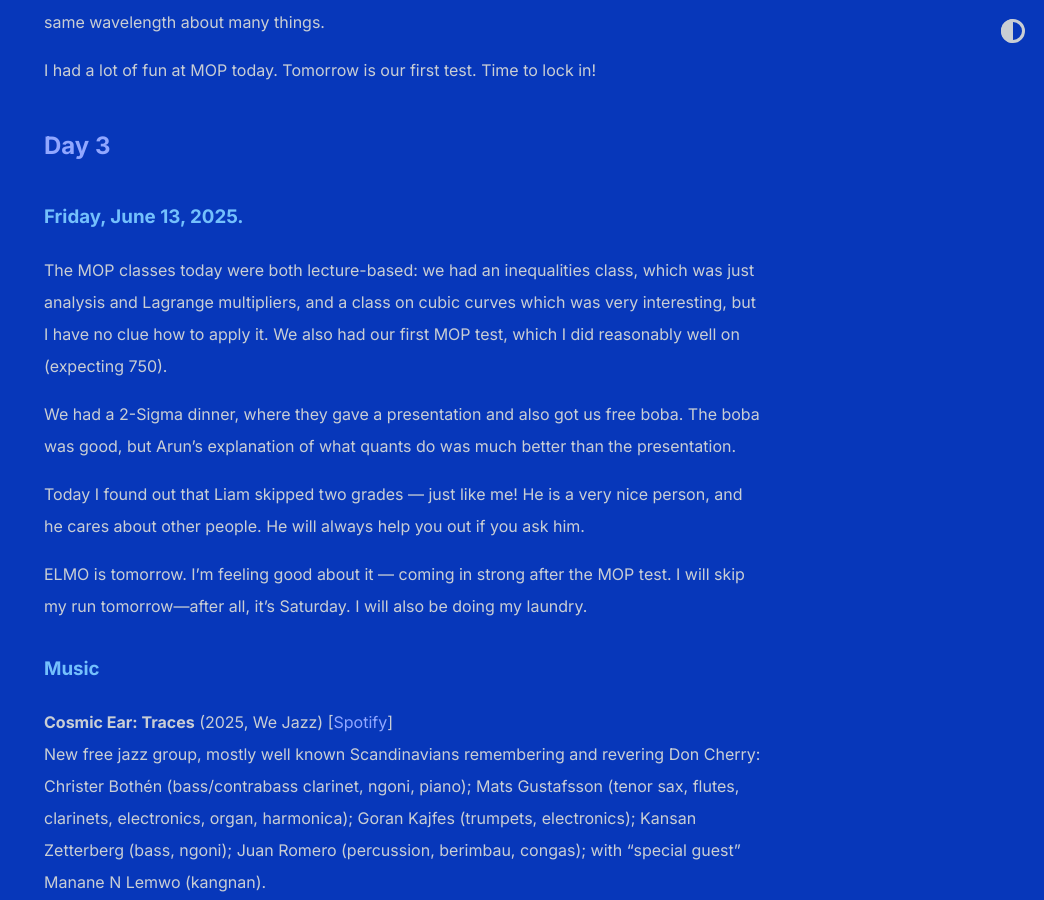
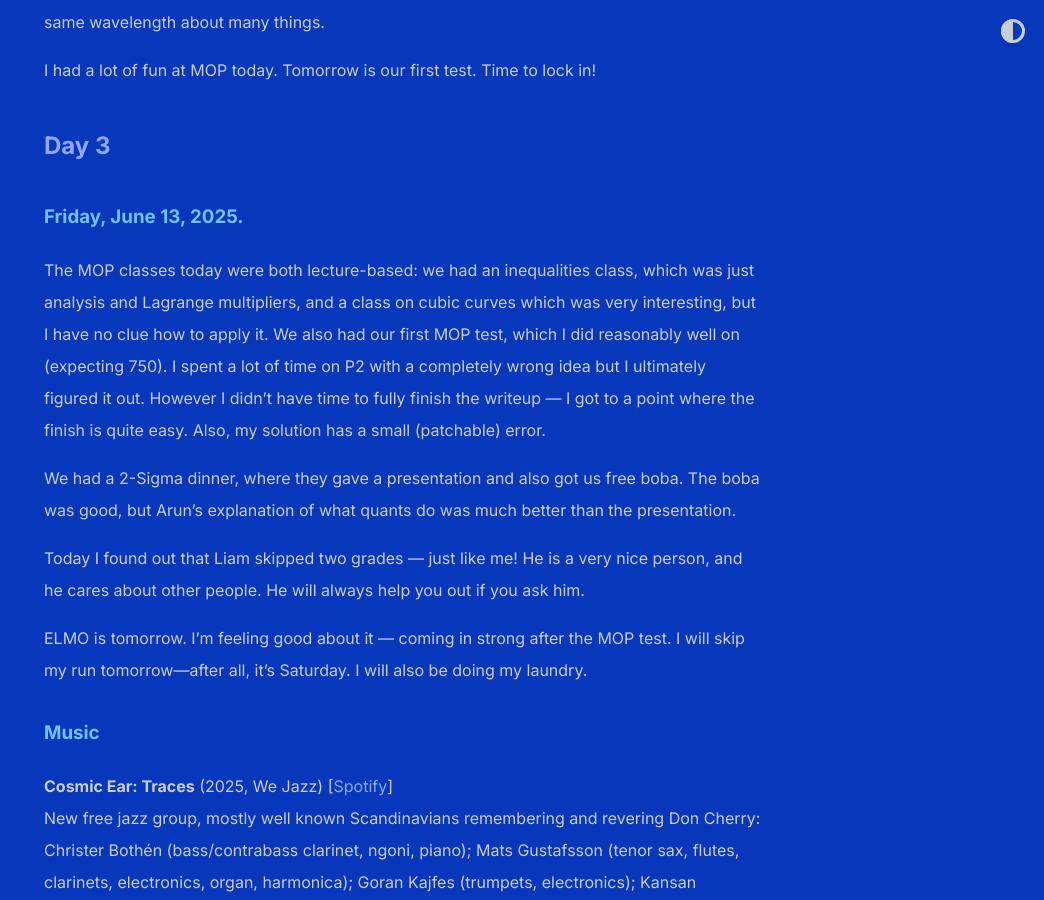
Before and after one commit to shihankanungo/shihankanungo.github.io, a Jekyll site: the page built from mop.md, in a window 1280 px wide and 900 px high, scrolled down 4008 px. Shown: the whole window, without its empty margins (236-1280 px from the left). Built offline with Jekyll 4.4.1, drawn with Linux system fonts in a browser that asks for light colours.

Commit message:
Update mop.md

```diff
--- a/mop.md
+++ b/mop.md
@@ -67,7 +67,7 @@ I had a lot of fun at MOP today. Tomorrow is our first test. Time to lock in!
 
 ### Friday, June 13, 2025.
 
-The MOP classes today were both lecture-based: we had an inequalities class, which was just analysis and Lagrange multipliers, and a class on cubic curves which was very interesting, but I have no clue how to apply it. We also had our first MOP test, which I did reasonably well on (expecting 750).
+The MOP classes today were both lecture-based: we had an inequalities class, which was just analysis and Lagrange multipliers, and a class on cubic curves which was very interesting, but I have no clue how to apply it. We also had our first MOP test, which I did reasonably well on (expecting 750). I spent a lot of time on P2 with a completely wrong idea but I ultimately figured it out. However I didn't have time to fully finish the writeup &mdash; I got to a point where the finish is quite easy. Also, my solution has a small (patchable) error.
 
 We had a 2-Sigma dinner, where they gave a presentation and also got us free boba. The boba was good, but Arun’s explanation of what quants do was much better than the presentation.
 
```
